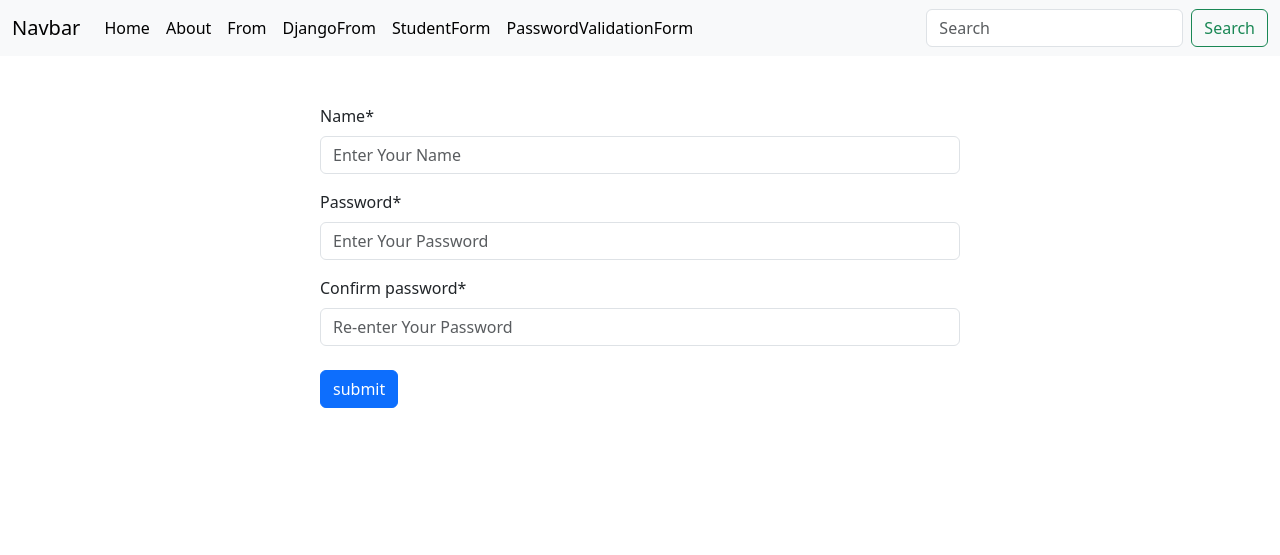
After one commit to abunaim1/django_API_form, a Django app: page /password_validation/ in a window 1280 px wide. The commit adds this page. Shown: the top 555 px of the page. Run offline with Django 5.2, Linux system fonts and the light colour scheme; some libraries are stand-ins or nearby versions.

Commit message:
password validation check

```diff
--- a/form_app/forms.py
+++ b/form_app/forms.py
@@ -54,3 +54,19 @@ class StudentForm(forms.Form):
     age = forms.IntegerField(widget=forms.NumberInput, validators=[validators.MaxValueValidator(25, message='Age at most 25'), validators.MinValueValidator(18, message='Age at least 18')])
     s_file = forms.FileField(validators=[validators.FileExtensionValidator(allowed_extensions=['jpeg', 'jpg', 'png'], message='Only image file accepted')])
     comments = forms.CharField(widget = forms.Textarea(attrs={'placeholder' : 'Enter your comments here...'}), validators=[len_check])
+
+
+class PasswordValidation(forms.Form):
+   name = forms.CharField(widget=forms.TextInput(attrs={'placeholder' : 'Enter Your Name'}))
+   password = forms.CharField(widget=forms.PasswordInput(attrs={'placeholder' : 'Enter Your Password'}))
+   confirm_password = forms.CharField(widget=forms.PasswordInput(attrs={'placeholder' : 'Re-enter Your Password'}))
+
+   def clean(self):
+       cleaned_data = super().clean()
+       val_password = self.cleaned_data['password']
+       val_conpassword = self.cleaned_data['confirm_password']
+       val_name = self.cleaned_data['name']
+       if val_password != val_conpassword:
+           raise forms.ValidationError("Password didn't match")
+       if len(val_name) < 5:
+           raise forms.ValidationError("Name at least 5")
--- /dev/null
+++ b/form_app/templates/passwordValidation.html
@@ -0,0 +1,10 @@
+{% extends 'base.html' %}
+
+{% block content  %}
+{% load crispy_forms_tags %}
+<form method="post" style="width: 50%; height: 500px; margin: auto;" class="pt-5" enctype="multipart/form-data">
+    {% csrf_token %}
+    {{p_form | crispy}}
+    <button type="submit" class="btn btn-primary mt-2">submit</button>
+</form>
+{% endblock %}
--- a/form_app/urls.py
+++ b/form_app/urls.py
@@ -6,4 +6,5 @@ urlpatterns = [
     path('about/', views.about, name='about'),
     path('django_form/', views.DjangoForm, name='djangoForm'),
     path('student_form/', views.studentForm, name='s_form'),
+    path('password_validation/', views.passwordValidation, name='passwordValidation'),
 ]
--- a/form_app/views.py
+++ b/form_app/views.py
@@ -1,5 +1,5 @@
 from django.shortcuts import render, HttpResponse
-from .forms import contactForm, StudentForm
+from .forms import contactForm, StudentForm, PasswordValidation
 # Create your views here.
 
 def home(request):
@@ -44,3 +44,12 @@ def studentForm(request):
     else:
         s_form = StudentForm()
     return render(request, 'student_form.html', {'s_form' : s_form})
+
+def passwordValidation(request):
+    if request.method == "POST":
+        p_form = PasswordValidation(request.POST)
+        if p_form.is_valid():
+            print(p_form.cleaned_data)
+    else:
+        p_form = PasswordValidation()
+    return render(request, 'passwordValidation.html', {'p_form' : p_form})
--- a/templates/base.html
+++ b/templates/base.html
@@ -43,6 +43,9 @@
             <li class="nav-item">
               <a class="nav-link active" aria-current="page" href="{% url 's_form' %}">StudentForm</a>
             </li>
+            <li class="nav-item">
+              <a class="nav-link active" aria-current="page" href="{% url 'passwordValidation' %}">PasswordValidationForm</a>
+            </li>
           </ul>
           <form class="d-flex" role="search">
             <input class="form-control me-2" type="search" placeholder="Search" aria-label="Search" />
```
